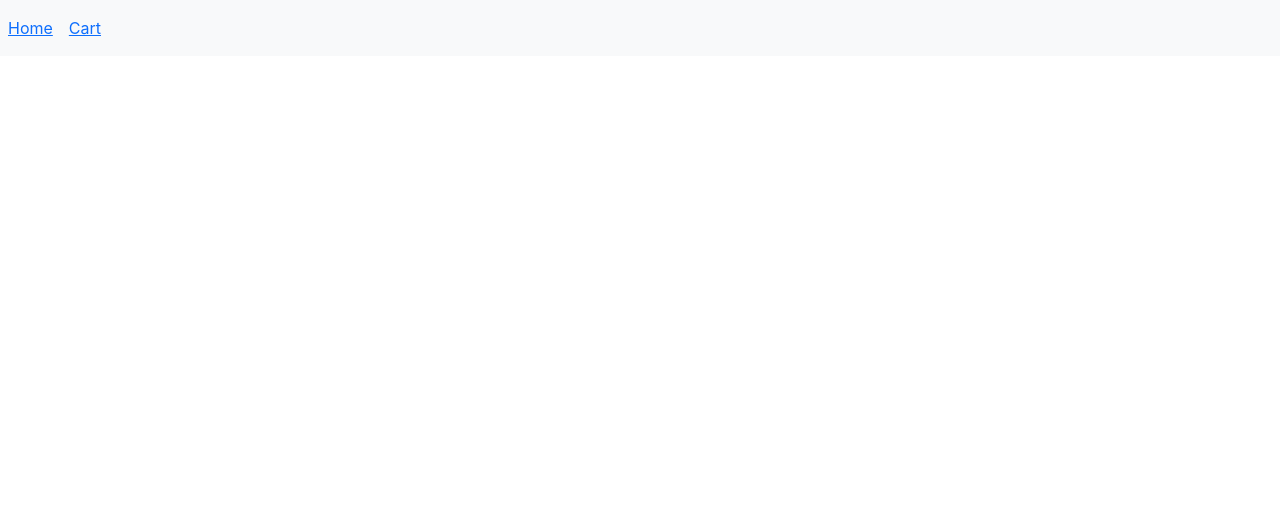
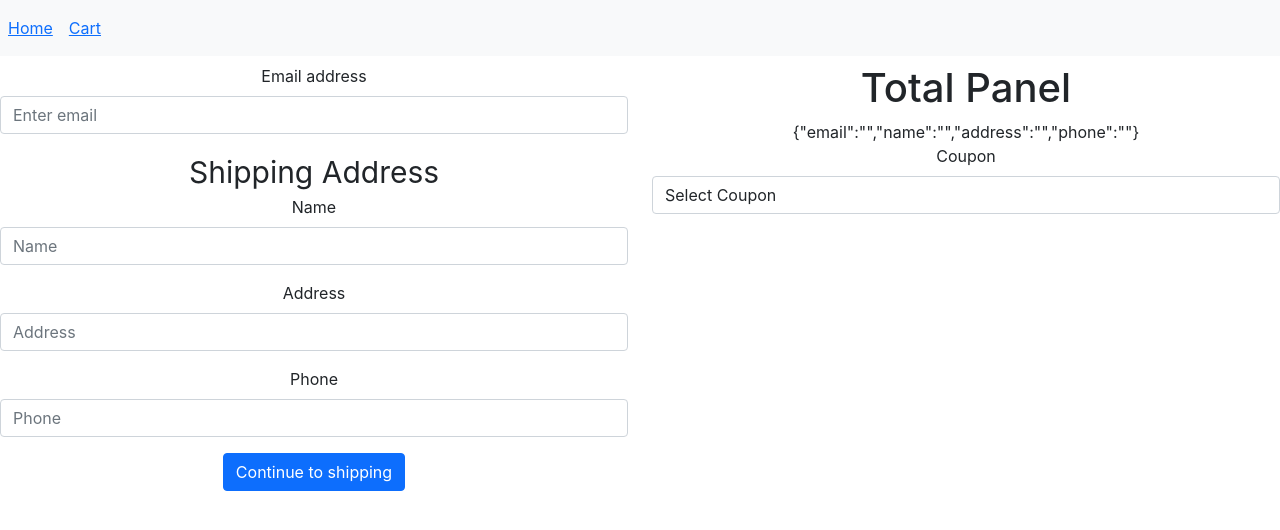
Before and after one commit to pawas-saxena-paragon/demo-store, a React (Create React App) app: page /checkout in a window 1280 px wide. Shown: the top 530 px of the page. Built offline with nearby package versions, Linux system fonts and the light colour scheme.

Commit message:
added checkout component

```diff
--- a/src/App.tsx
+++ b/src/App.tsx
@@ -6,6 +6,7 @@ import Nav from 'react-bootstrap/Nav';
 
 import { BrowserRouter as Router, Switch, Route, Link } from 'react-router-dom';
 import Cart from './features/cart/Cart';
+import Checkout from './features/checkout/Checkout';
 
 function App() {
   return (
@@ -24,7 +25,7 @@ function App() {
 
         <Switch>
           <Route path="/checkout">
-            <Cart />
+            <Checkout />
           </Route>
           <Route path="/">
             <>
--- a/src/app/store.ts
+++ b/src/app/store.ts
@@ -2,12 +2,14 @@ import { configureStore, ThunkAction, Action } from '@reduxjs/toolkit';
 import productReducer from '../features/productList/productListSlice';
 import filterReducer from '../features/filter/filterSlice';
 import cartReducer from '../features/cart/ cartSlice';
+import checkoutReducer from '../features/checkout/checkoutSlice';
 
 export const store = configureStore({
   reducer: {
     products: productReducer,
     filter: filterReducer,
     cart: cartReducer,
+    checkout: checkoutReducer,
   },
 });
 
--- /dev/null
+++ b/src/features/checkout/Checkout.tsx
@@ -0,0 +1,108 @@
+import React, { useState } from 'react';
+import Form from 'react-bootstrap/Form';
+import Button from 'react-bootstrap/Button';
+import Row from 'react-bootstrap/Row';
+import Col from 'react-bootstrap/Col';
+import styles from './checkout.module.css';
+
+type CheckoutFormDetails = {
+  email: string;
+  name: string;
+  address: string;
+  phone: string;
+};
+
+const Checkout: React.FC<{}> = ({}) => {
+  const [userDetails, setUserDetails] = useState<CheckoutFormDetails>({
+    email: '',
+    name: '',
+    address: '',
+    phone: '',
+  });
+
+  const [coupon, setCoupon] = useState<string>('');
+
+  return (
+    <div className={styles['checkout-root']}>
+      <Row>
+        <Col>
+          <Form>
+            <Form.Group className="mb-3" controlId="formBasicEmail">
+              <Form.Label>Email address</Form.Label>
+              <Form.Control
+                type="email"
+                placeholder="Enter email"
+                value={userDetails.email}
+                onChange={(e) => {
+                  setUserDetails({ ...userDetails, email: e.target.value });
+                }}
+              />
+            </Form.Group>
+
+            <div className={styles['shipping-heading']}>Shipping Address</div>
+            <Form.Group className="mb-3" controlId="Shipping">
+              <Form.Label>Name</Form.Label>
+              <Form.Control
+                type="text"
+                placeholder="Name"
+                value={userDetails.name}
+                onChange={(e) => {
+                  setUserDetails({ ...userDetails, name: e.target.value });
+                }}
+              />
+            </Form.Group>
+            <Form.Group className="mb-3" controlId="Address">
+              <Form.Label>Address</Form.Label>
+              <Form.Control
+                type="text"
+                placeholder="Address"
+                value={userDetails.address}
+                onChange={(e) => {
+                  setUserDetails({ ...userDetails, address: e.target.value });
+                }}
+              />
+            </Form.Group>
+
+            <Form.Group className="mb-3" controlId="Phone">
+              <Form.Label>Phone</Form.Label>
+              <Form.Control
+                type="text"
+                placeholder="Phone"
+                value={userDetails.phone}
+                onChange={(e) => {
+                  setUserDetails({ ...userDetails, phone: e.target.value });
+                }}
+              />
+            </Form.Group>
+            <Button variant="primary" type="button">
+              Continue to shipping
+            </Button>
+          </Form>
+        </Col>
+        <Col>
+          <h1>Total Panel</h1>
+          {JSON.stringify(userDetails)}
+          {coupon}
+
+          <Form.Group className="mb-2" controlId="Phone">
+            <Form.Label>Coupon</Form.Label>
+            <Form.Control
+              as="select"
+              placeholder="Phone"
+              value={coupon}
+              onChange={(e) => {
+                setCoupon(e.target.value);
+              }}
+            >
+              <option>Select Coupon</option>
+              <option value="DIWALI20">DIWALI20</option>
+              <option value="NEW30">NEW30</option>
+            </Form.Control>
+          </Form.Group>
+        </Col>
+      </Row>
+    </div>
+  );
+};
+
+export default Checkout;
--- /dev/null
+++ b/src/features/checkout/checkout.module.css
@@ -0,0 +1,8 @@
+.checkout-root {
+  margin-top: 5%;
+}
+
+.shipping-heading {
+  font-size: 30px;
+
+}
--- /dev/null
+++ b/src/features/checkout/checkoutApi.ts
@@ -0,0 +1,3 @@
+export const checkoutApiCall = (checkoutData: Record<string, any>) => {
+  return Promise.resolve({ message: 'Successful payment', data: checkoutData });
+};
--- /dev/null
+++ b/src/features/checkout/checkoutSlice.ts
@@ -0,0 +1,32 @@
+import { createAsyncThunk, createSlice } from '@reduxjs/toolkit';
+import { RootState } from '../../app/store';
+import { checkoutApiCall } from './checkoutApi';
+
+const initialState = {
+  value: {},
+  status: 'idle',
+};
+
+export const checkoutApiCallThunk = createAsyncThunk('checkout/checkoutApiCallThunk', async () => {
+  const response = await checkoutApiCall({});
+  console.log('checkout api call success', response);
+});
+
+export const checkoutSlice = createSlice({
+  name: 'checkout',
+  initialState,
+  reducers: {},
+  extraReducers: (builder) => {
+    builder
+      .addCase(checkoutApiCallThunk.pending, (state) => {
+        state.status = 'loading';
+      })
+      .addCase(checkoutApiCallThunk.fulfilled, (state) => {
+        state.status = 'idle';
+      });
+  },
+});
+
+export const selectFilters = (state: RootState) => state.checkout;
+
+export default checkoutSlice.reducer;
```
